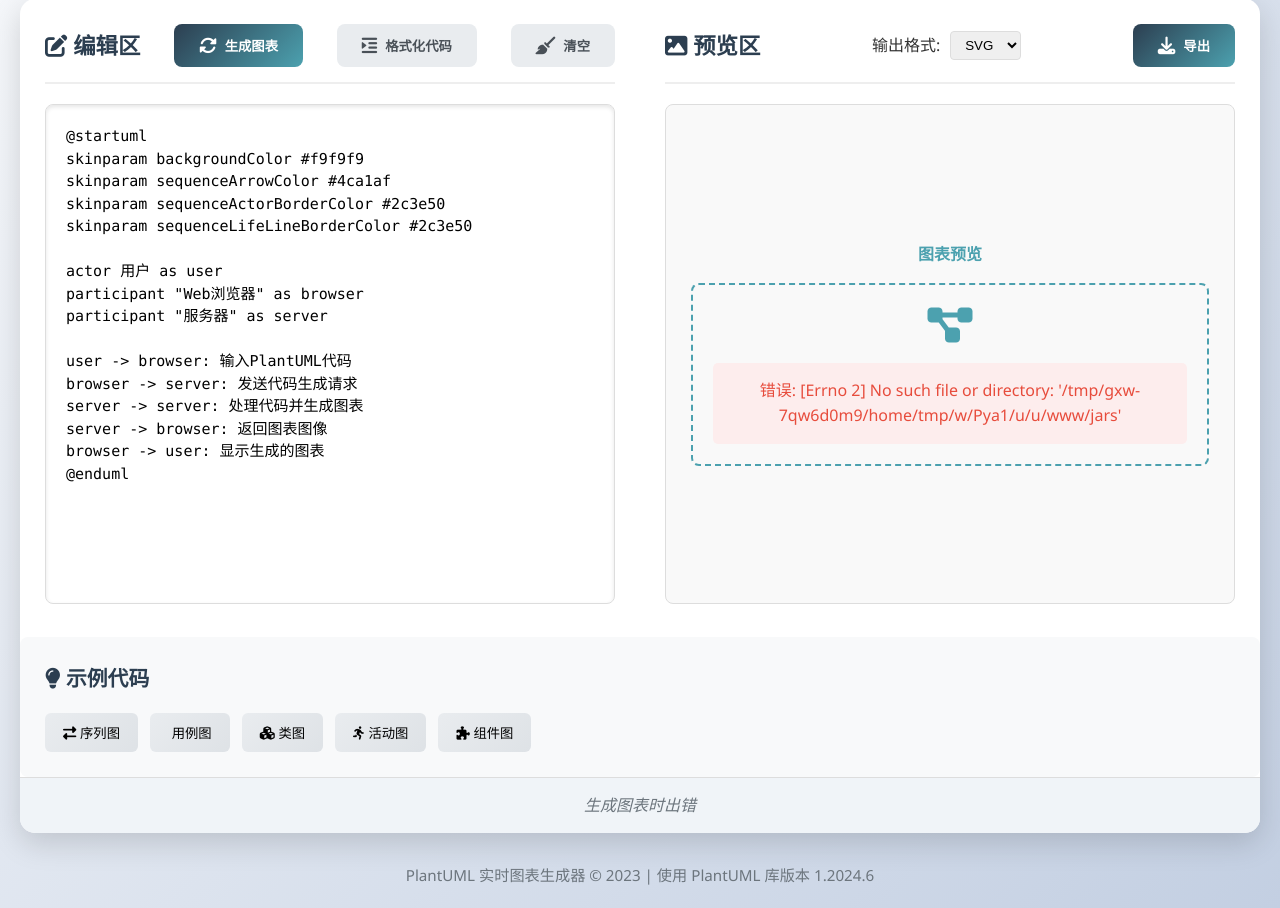
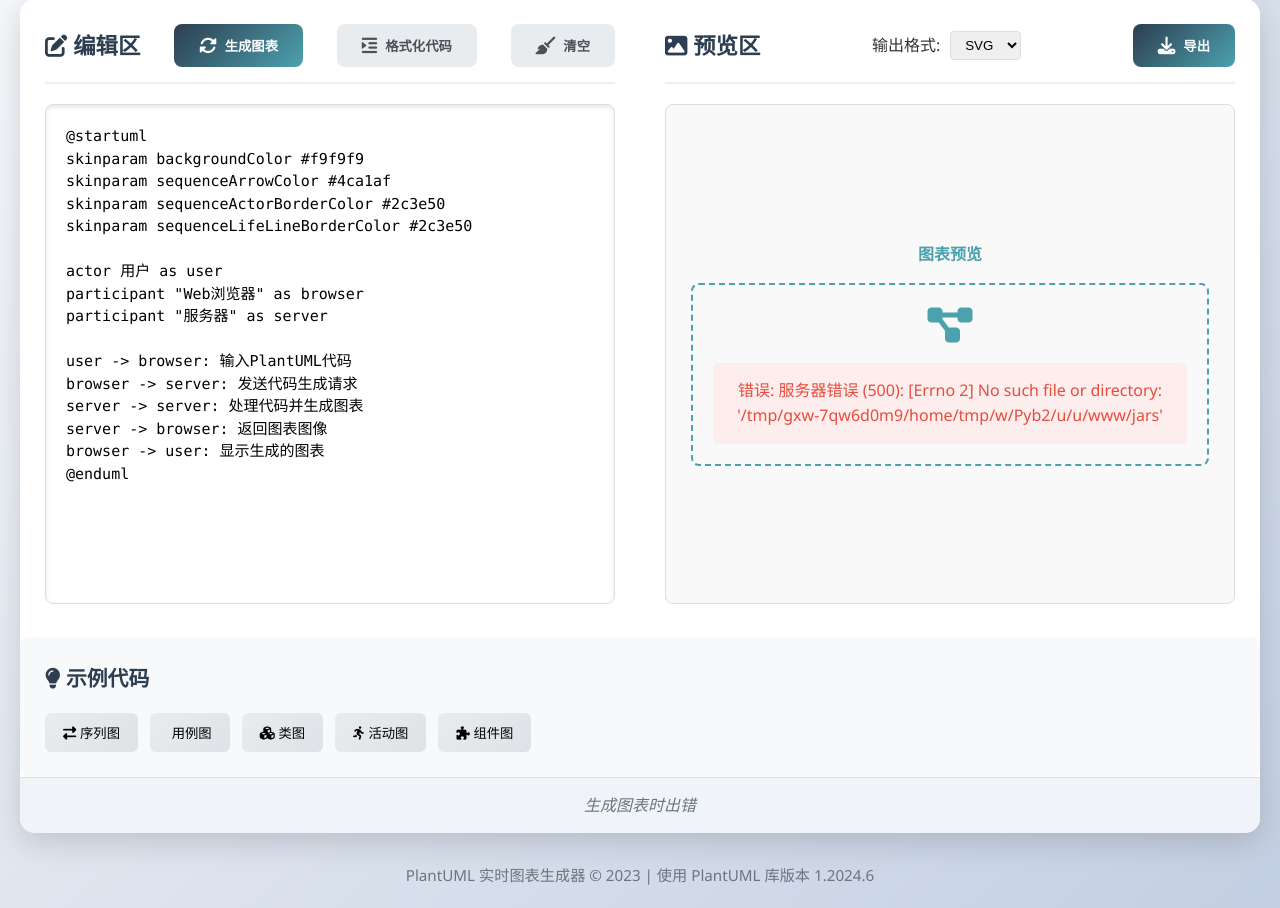
Before and after one commit to zhyantao/plantuml, a Flask app: page / in a window 1280 px wide. Shown: the part 21-929 px from the top of the page. Run offline with Flask 3, Linux system fonts and the light colour scheme.

Commit message:
checkpoint

```diff
--- a/app.py
+++ b/app.py
@@ -1,9 +1,8 @@
-from flask import Flask, render_template, request, jsonify, send_file
+from flask import Flask, render_template, request, jsonify
 import os
-import tempfile
 import subprocess
 import base64
-from pathlib import Path
+import uuid
 
 app = Flask(__name__)
 
@@ -23,15 +22,23 @@
     uml_code = request.json.get('code', '')
     output_format = request.json.get('format', 'svg')
 
+    print(f"生成图表，格式: {output_format}")
+    print(f"临时目录: {TEMP_DIR}")
+    print(f"JAR目录: {JAR_DIR}")
+
     if not uml_code:
         return jsonify({'error': 'No PlantUML code provided'}), 400
 
-    # 创建临时文件
-    with tempfile.NamedTemporaryFile(mode='w', suffix='.uml', dir=TEMP_DIR, delete=False) as f:
-        f.write(uml_code)
-        uml_file = f.name
+    # 生成唯一文件名，避免冲突
+    file_id = str(uuid.uuid4())
+    uml_file = os.path.join(TEMP_DIR, f"{file_id}.uml")
+    output_file = os.path.join(TEMP_DIR, f"{file_id}.{output_format}")
 
     try:
+        # 写入UML代码到临时文件
+        with open(uml_file, 'w', encoding='utf-8') as f:
+            f.write(uml_code)
+
         # 设置Java命令
         cmd = [
             'java',
@@ -45,21 +52,25 @@
         # 添加额外的JAR文件到类路径
         env = os.environ.copy()
         jar_files = [f for f in os.listdir(JAR_DIR) if f.endswith('.jar') and f != 'plantuml-1.2024.6.jar']
-        classpath = os.pathsep.join([os.path.join(JAR_DIR, jar) for jar in jar_files])
-        if classpath:
+        if jar_files:
+            classpath = os.pathsep.join([os.path.join(JAR_DIR, jar) for jar in jar_files])
             env['CLASSPATH'] = classpath
 
         # 执行PlantUML
-        result = subprocess.run(cmd, capture_output=True, text=True, env=env)
+        result = subprocess.run(cmd, capture_output=True, text=True, env=env, cwd=TEMP_DIR)
+        print(f"命令执行结果: {result.returncode}")
+        print(f"标准输出: {result.stdout}")
+        if result.stderr:
+            print(f"错误输出: {result.stderr}")
 
         if result.returncode != 0:
             return jsonify({'error': result.stderr}), 500
 
+        # 检查输出文件是否存在
+        if not os.path.exists(output_file):
+            return jsonify({'error': '生成图表失败，输出文件不存在'}), 500
+
         # 读取生成的图像文件
-        output_file = uml_file + '.' + output_format
-        if not os.path.exists(output_file):
-            return jsonify({'error': '生成图表失败'}), 500
-
         if output_format == 'svg':
             with open(output_file, 'r', encoding='utf-8') as f:
                 svg_content = f.read()
@@ -78,12 +89,12 @@
     finally:
         # 清理临时文件
         try:
-            os.unlink(uml_file)
-            output_file = uml_file + '.' + output_format
+            if os.path.exists(uml_file):
+                os.unlink(uml_file)
             if os.path.exists(output_file):
                 os.unlink(output_file)
-        except:
-            pass
+        except Exception as e:
+            print(f"清理文件时出错: {e}")
 
 if __name__ == '__main__':
     app.run(debug=True, host='0.0.0.0', port=5000)
--- a/static/js/script.js
+++ b/static/js/script.js
@@ -26,7 +26,15 @@
     // 清空按钮点击事件
     clearBtn.addEventListener('click', function () {
         editor.value = '';
-        preview.innerHTML = '<p>图表将在此处显示...</p>';
+        preview.innerHTML = `
+        <div style="text-align:center;">
+            <p style="margin-bottom:15px;color:#4ca1af;font-weight:bold;">图表预览</p>
+            <div
+                style="padding:20px;border:2px dashed #4ca1af;border-radius:8px;display:inline-block;background:#f9f9f9;">
+                <p><i class="fas fa-project-diagram" style="font-size:2.5rem;color:#4ca1af;"></i></p>
+                <div id="error" class="error"></div>
+            </div>
+        </div>`;
         errorDiv.style.display = 'none';
         updateStatus('编辑器已清空');
     });
@@ -97,7 +105,7 @@
         errorDiv.style.display = 'none';
 
         if (!umlCode) {
-            preview.innerHTML = '<p>请输入 PlantUML 代码</p>';
+            preview.innerHTML = '<p>请输入PlantUML代码</p>';
             updateStatus('就绪');
             return;
         }
@@ -119,7 +127,9 @@
             const data = await response.json();
 
             if (!response.ok) {
-                throw new Error(data.error || '生成图表时出错');
+                // 显示更详细的错误信息
+                const errorMsg = data.error || '生成图表时出错';
+                throw new Error(`服务器错误 (${response.status}): ${errorMsg}`);
             }
 
             if (format === 'svg' && data.svg) {
@@ -132,7 +142,7 @@
                 preview.innerHTML = '';
                 preview.appendChild(img);
             } else {
-                throw new Error('无法显示图表');
+                throw new Error('无法显示图表: 服务器返回的数据格式不正确');
             }
 
             updateStatus('图表已生成');
@@ -142,9 +152,19 @@
             errorDiv.textContent = `错误: ${error.message}`;
             errorDiv.style.display = 'block';
             updateStatus('生成图表时出错');
+
+            // 显示临时目录中的图片（如果存在）
+            showTempImageIfExists();
         } finally {
             isProcessing = false;
         }
+    }
+
+    // 显示临时目录中的图片（用于调试）
+    function showTempImageIfExists() {
+        // 这个函数主要用于调试，在实际部署中可以移除
+        console.log("检查临时目录中的图片...");
+        // 这里可以添加逻辑来显示临时目录中的图片
     }
 
     // 检测图表类型
--- a/templates/index.html
+++ b/templates/index.html
@@ -25,7 +25,7 @@
                         <i class="fas fa-broom"></i> 清空
                     </button>
                 </div>
-                <textarea id="uml-editor" class="editor" placeholder="在此处编写您的PlantUML代码...">@startuml
+                <textarea id="uml-editor" class="editor" placeholder="在此处编写您的 PlantUML 代码...">@startuml
 skinparam backgroundColor #f9f9f9
 skinparam sequenceArrowColor #4ca1af
 skinparam sequenceActorBorderColor #2c3e50
```
